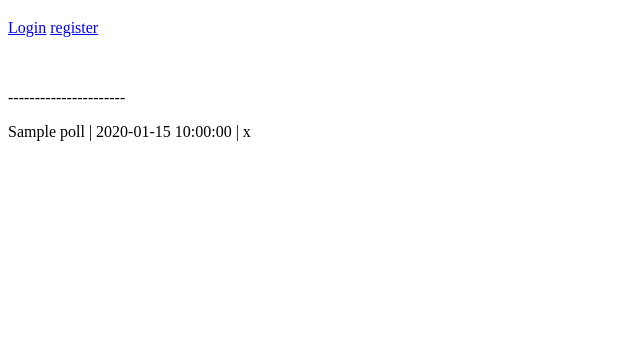
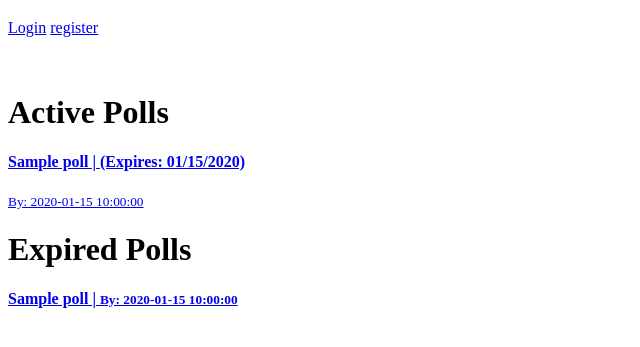
Before and after one commit to bogey1185/GA-Unit4_PythonApp, a Python web app: template templates/stream.html in a window 1280 px wide. Shown: the top 347 px of the page, without its empty margins (0-640 px from the left). Run offline with Jinja, Linux system fonts and the light colour scheme; the template is opened without the code that fills it: most values are stand-ins (such as "Sample title", 1, 10 or a date in 2020).

Commit message:
polls on browse sort into active and expired

```diff
--- a/forms.py
+++ b/forms.py
@@ -4,7 +4,7 @@ from models import User, Poll, Response, Vote, Membership
 
 from wtforms import StringField, PasswordField, TextAreaField, BooleanField, DateTimeField, RadioField
 
-from wtforms.fields.html5 import DateField, TimeField
+from wtforms.fields.html5 import DateField
 
 from wtforms.validators import (DataRequired, Regexp, ValidationError, Email, Length, EqualTo)
 
@@ -76,7 +76,6 @@ class LoginForm(Form):
 
 class PollForm(Form):
   expiration_date = DateField(validators=[DataRequired()])
-  expiration_time = TimeField(validators=[DataRequired()])
   private   = RadioField(
     'Is this poll public or private?',
     choices=[('public','Public'),('private','Private')],
--- a/models.py
+++ b/models.py
@@ -32,10 +32,10 @@ class User(UserMixin, Model):
       raise Exception('Email address already in use.')
 
 class Poll(Model):
-  created_by      = ForeignKeyField(User, backref='user') #ref to author of poll
+  created_by      = ForeignKeyField(User, backref='user') #ref to author of poll (id#, not username)
+  created_by_user = CharField() #username of creator
   date            = DateTimeField(default=datetime.datetime.now) #the date and time the poll was created
-  expiration_date = DateField() #the date the poll expires. default set to 24 hours or so?
-  expiration_time = TimeField() #time of expirate on exp date
+  expiration_date = DateField() #the date the poll expires.
   hashcode        = CharField() #invite code used to access poll directly
   question        = TextField() #the poll question
   active          = BooleanField(default=True) #whether poll is active based on expiration date
--- a/templates/stream.html
+++ b/templates/stream.html
@@ -2,12 +2,29 @@
 
 {% block content %}
 
-  {% for poll in stream %}
+  <h1>Active Polls</h1>
+  {% for poll in active_polls %}
 
-    <div>
-      <p>----------------------</p>
-      <p>{{poll.question}} | {{poll.date}} | {{poll.hashcode}}</p>
-    </div>
+    <a href="/stream/{{poll.hashcode}}">
+      <div class="activepoll">
+        <h4>{{poll.question}} | (Expires: {{poll.expiration_date.strftime('%m/%d/%Y')}})</h4>
+        <small>By: {{poll.created_by_user}}</small>
+      </div>
+    </a>
+
+
+
+  {% endfor %}
+
+  <h1>Expired Polls</h1>
+
+  {% for poll in expired_polls %}
+
+    <a href="/stream/{{poll.hashcode}}">
+      <div class="expiredpoll">
+        <h4>{{poll.question}} | <small> By: {{poll.created_by_user}}</small></h4>
+      </div>
+    </a>
 
   {% endfor %}
 
```
Also changed, not shown: app.py (+18 -5 lines).
